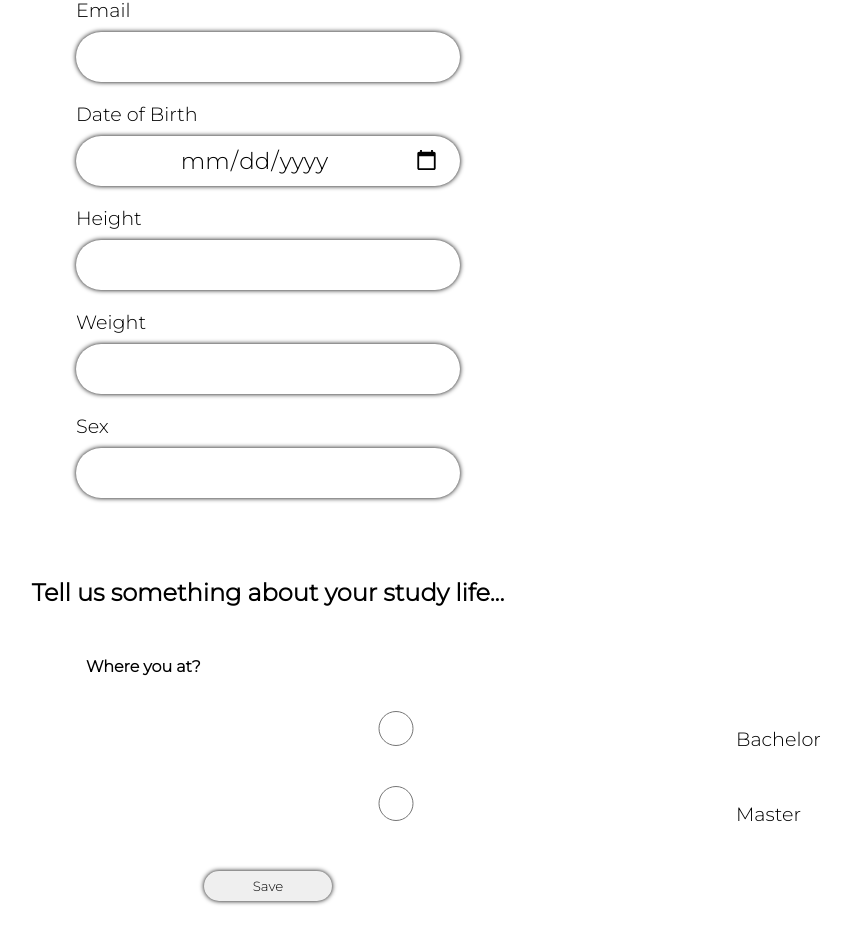
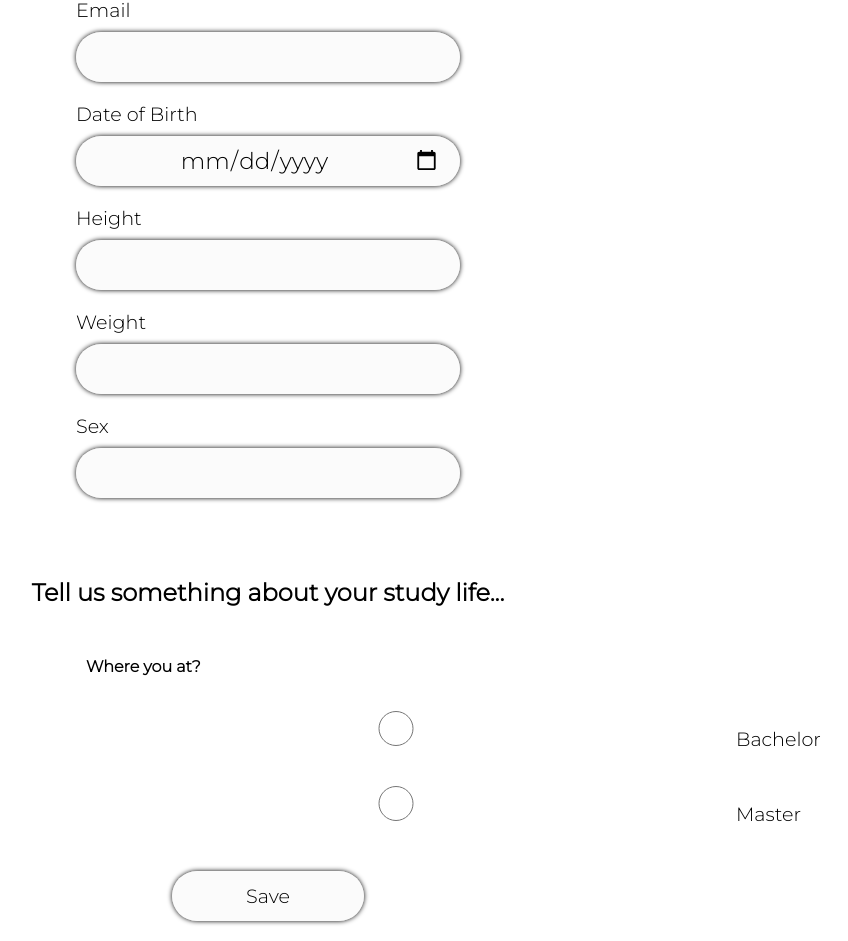
Before and after one commit to aanckr/co2-final-project, a React (Create React App) app: page /Profile/1 in a window 1280 px wide. Shown: the part 375-1316 px from the top of the page, without its empty margins (372-1220 px from the left). Built offline with nearby package versions, Linux system fonts and the light colour scheme.

Commit message:
Adjusted colors

```diff
--- a/src/Profile.css
+++ b/src/Profile.css
@@ -31,6 +31,7 @@ h4{
     border: none;
     border-radius: 50px;
     box-shadow: 0 0 5px 0 black;
+    background-color: rgba(250, 250, 250, 0.7);
 }
 
 .labeling{
@@ -45,6 +46,7 @@ h4{
 #bachelor, #master{
     margin-left: 35%;
     margin-right: 20px;
+    background-color: rgba(250, 250, 250, 0.7);
 }
 
 #master{
@@ -57,10 +59,12 @@ label{
 
 
 .save-button{
-    width: 10%;
-    height: 30px;
-    margin: 20px 45%;
+    width: 15%;
+    height: 50px;
+    margin: 20px 42.5%;
     border: none;
     border-radius: 30px;
     box-shadow: 0 0 5px 0 black;
+    font-size: 1.2em;
+    background-color: rgba(250, 250, 250, 0.7);
 }
```
